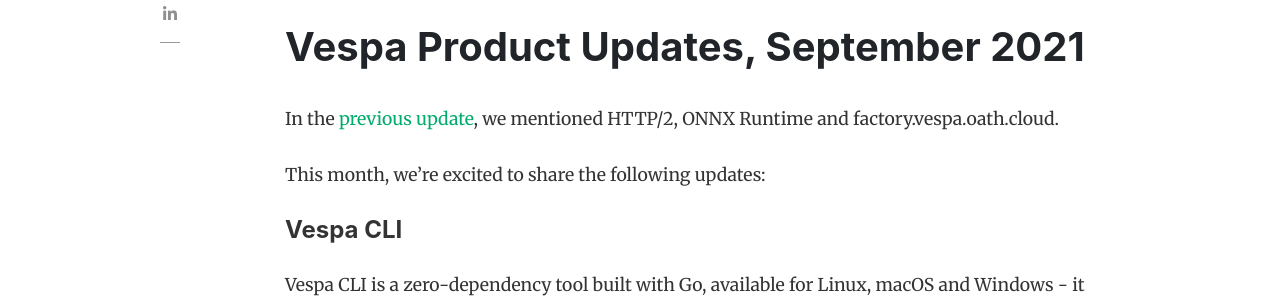
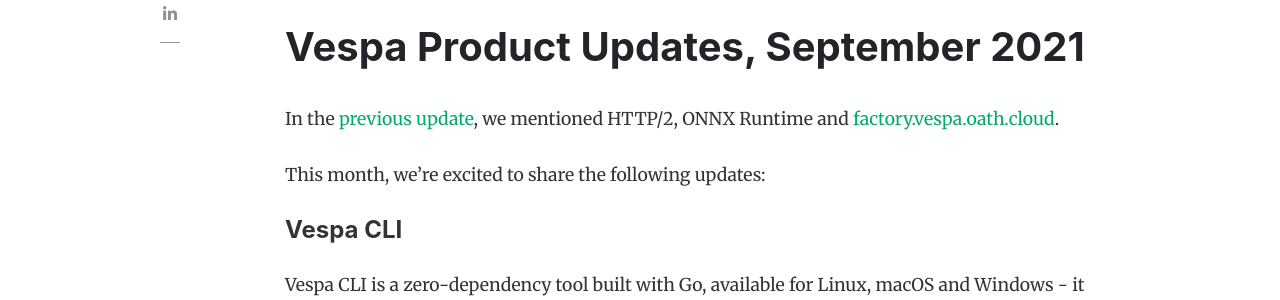
Before and after one commit to vespa-engine/blog, a Jekyll site: the page built from _posts/product-updates/2021-09-30-vespa-product-updates-september-2021.md, in a window 1280 px wide and 900 px high. Shown: the part 312-612 px from the top of the window. Built offline with Jekyll 4.4.1, drawn with Linux system fonts in a browser that asks for light colours; nearby versions of some CDN libraries; comment, search, counter and statistics services are not loaded; some of the changed lines change nothing that is shown.

Commit message:
Add link

```diff
--- a/_posts/product-updates/2021-09-30-vespa-product-updates-september-2021.md
+++ b/_posts/product-updates/2021-09-30-vespa-product-updates-september-2021.md
@@ -15,7 +15,7 @@
 ---
 
 In the [previous update]({% post_url /product-updates/2021-07-06-vespa-product-updates-july-2021 %}),
-we mentioned HTTP/2, ONNX Runtime and factory.vespa.oath.cloud.
+we mentioned HTTP/2, ONNX Runtime and [factory.vespa.oath.cloud](https://factory.vespa.oath.cloud/).
 
 This month, we’re excited to share the following updates:
 
```
